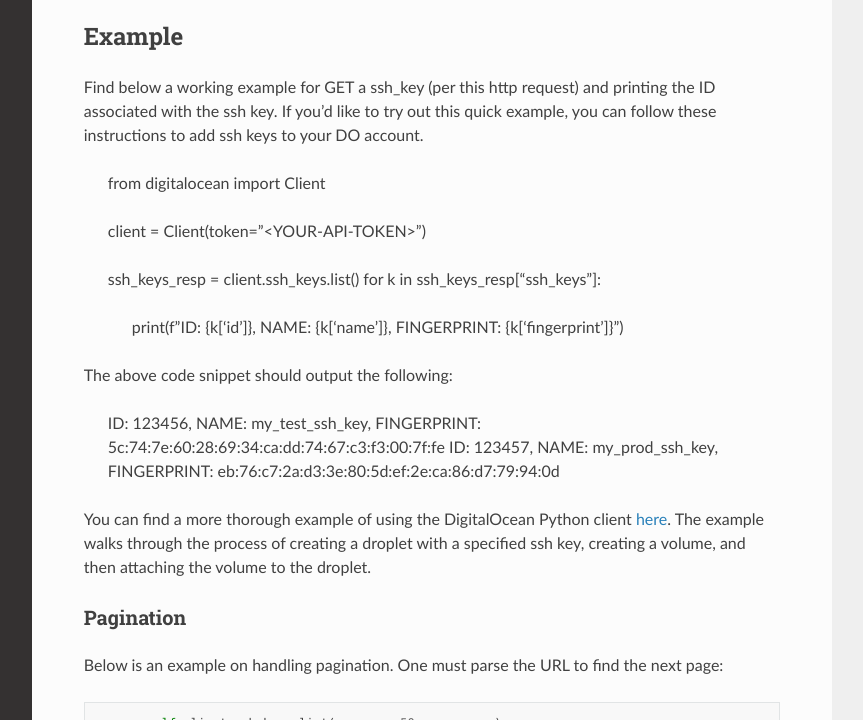
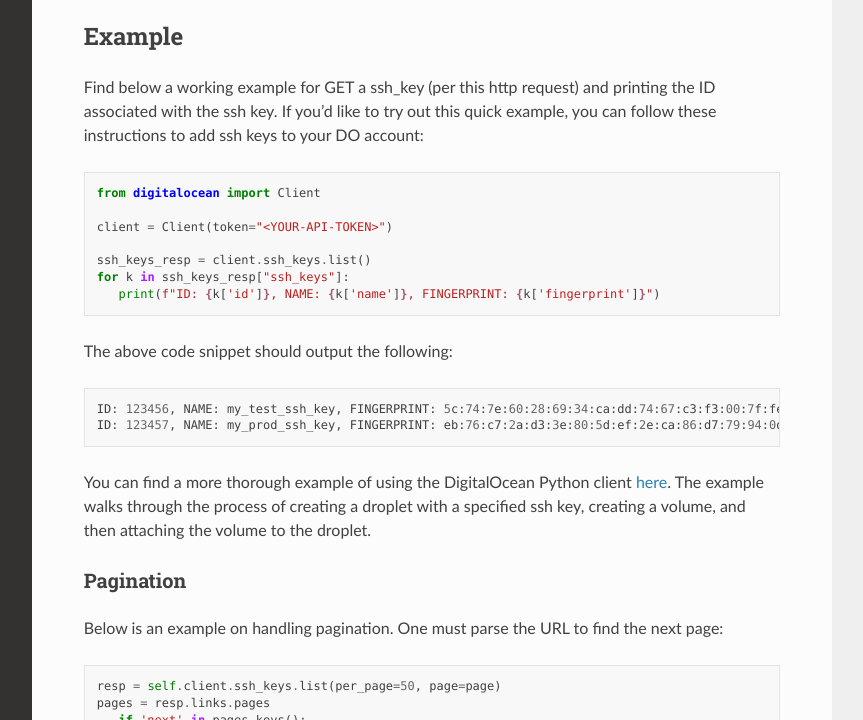
Before and after one commit to danaelhe/readthedocstest, a Sphinx documentation site: the page built from docs/source/index.rst, in a window 1280 px wide and 900 px high, scrolled down 612 px, cut to the strip 180-900 px from the top of the window. Shown: the whole strip, without its empty margins (268-1131 px from the left). Built offline with Sphinx 7.4.7 and the Read the Docs theme 2.0.0, drawn with Linux system fonts in a browser that asks for light colours.

```diff
--- a/docs/source/index.rst
+++ b/docs/source/index.rst
@@ -37,7 +37,7 @@ Here's an example of initializing the DigitalOcean Python Client::
 
 Example
 ===========
-Find below a working example for GET a ssh_key (per this http request) and printing the ID associated with the ssh key. If you'd like to try out this quick example, you can follow these instructions to add ssh keys to your DO account.
+Find below a working example for GET a ssh_key (per this http request) and printing the ID associated with the ssh key. If you'd like to try out this quick example, you can follow these instructions to add ssh keys to your DO account::
 
    from digitalocean import Client
 
@@ -47,7 +47,7 @@ Find below a working example for GET a ssh_key (per this http request) and print
    for k in ssh_keys_resp["ssh_keys"]:
       print(f"ID: {k['id']}, NAME: {k['name']}, FINGERPRINT: {k['fingerprint']}")
 
-The above code snippet should output the following:
+The above code snippet should output the following::
 
    ID: 123456, NAME: my_test_ssh_key, FINGERPRINT: 5c:74:7e:60:28:69:34:ca:dd:74:67:c3:f3:00:7f:fe
    ID: 123457, NAME: my_prod_ssh_key, FINGERPRINT: eb:76:c7:2a:d3:3e:80:5d:ef:2e:ca:86:d7:79:94:0d
```
